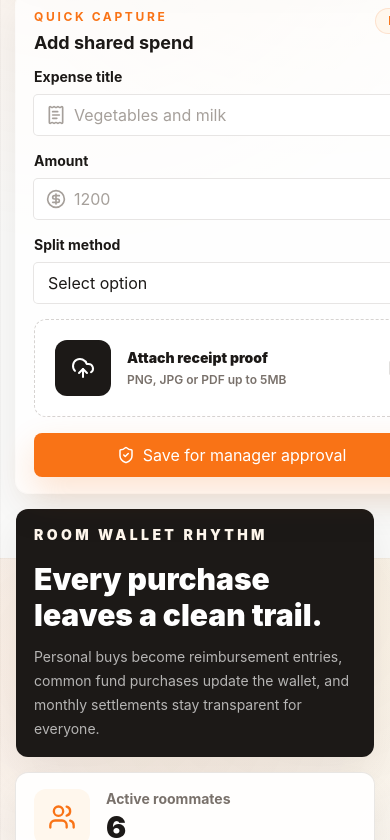
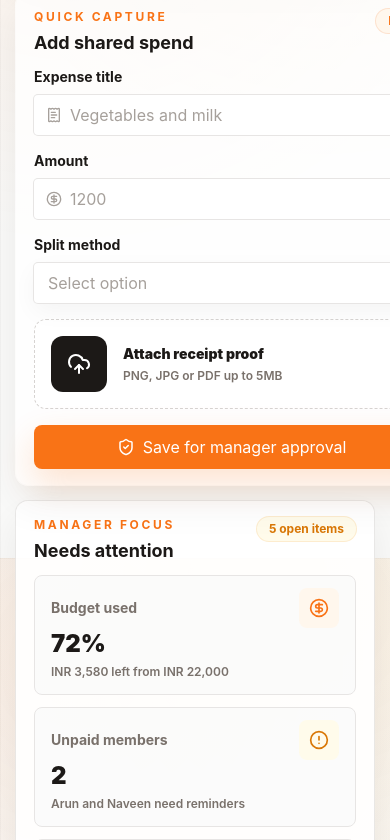
Before and after one commit to JayaramireddyMeeniga/splitwise, a React (Vite) app: page / in a window 390 px wide. Shown: the part 1130-1970 px from the top of the page. Built offline with nearby package versions, Linux system fonts and the light colour scheme.

Commit message:
feat: enhance form components and layout; improve styling, responsiveness, and accessibility

```diff
--- a/src/components/forms/FileUpload.jsx
+++ b/src/components/forms/FileUpload.jsx
@@ -17,7 +17,7 @@ const FileUpload = ({
   return (
     <label
       className={cn(
-        'block rounded-xl border border-dashed border-stone-300 bg-surface/70 p-5 transition hover:border-primary hover:bg-primary-light',
+        'block rounded-xl border border-dashed border-stone-300 bg-surface/70 p-4 transition hover:border-primary hover:bg-primary-light',
         error && 'border-danger/30 bg-danger-light',
         className,
       )}
--- a/src/components/forms/FormInput.jsx
+++ b/src/components/forms/FormInput.jsx
@@ -21,7 +21,7 @@ const FormInput = ({
           error && 'ring-danger/30 focus-within:ring-danger',
         )}
       >
-        {Icon && <Icon className="h-5 w-5 shrink-0 text-stone-400" />}
+        {Icon && <Icon className="h-4 w-4 shrink-0 text-stone-400" />}
         <input
           id={inputId}
           className={cn(
--- a/src/components/forms/FormSelect.jsx
+++ b/src/components/forms/FormSelect.jsx
@@ -1,5 +1,14 @@
-import { ChevronDown } from 'lucide-react'
+import { useId, useMemo, useState } from 'react'
+import { Check, ChevronDown } from 'lucide-react'
 import { cn } from '../../utils/cn'
+
+const normalizeOption = (option) =>
+  typeof option === 'object'
+    ? option
+    : {
+      label: option,
+      value: option,
+    }
 
 const FormSelect = ({
   label,
@@ -9,39 +18,121 @@ const FormSelect = ({
   placeholder = 'Select option',
   className,
   id,
-  ...props
+  name,
+  value,
+  defaultValue = '',
+  onChange,
+  disabled = false,
 }) => {
-  const selectId = id || props.name
+  const generatedId = useId()
+  const selectId = id || name || generatedId
+  const normalizedOptions = useMemo(() => options.map(normalizeOption), [options])
+  const [open, setOpen] = useState(false)
+  const [internalValue, setInternalValue] = useState(defaultValue)
+  const currentValue = value ?? internalValue
+  const selectedOption = normalizedOptions.find((option) => option.value === currentValue)
+
+  const handleSelect = (nextValue) => {
+    setInternalValue(nextValue)
+    setOpen(false)
+    onChange?.({
+      target: {
+        name,
+        value: nextValue,
+      },
+    })
+  }
 
   return (
-    <label className={cn('block', className)} htmlFor={selectId}>
-      {label && <span className="mb-2 block text-sm font-bold text-ink">{label}</span>}
-      <span
+    <div className={cn('relative block', className)}>
+      {label && (
+        <label className="mb-2 block text-sm font-bold text-ink" htmlFor={selectId}>
+          {label}
+        </label>
+      )}
+
+      <button
+        id={selectId}
+        type="button"
+        disabled={disabled}
+        aria-haspopup="listbox"
+        aria-expanded={open}
+        onClick={() => setOpen((previous) => !previous)}
+        onBlur={() => window.setTimeout(() => setOpen(false), 120)}
         className={cn(
-          'relative flex items-center rounded-sm bg-surface px-3.5 ring-1 ring-stone-200 transition focus-within:ring-2 focus-within:ring-primary',
-          error && 'ring-danger/30 focus-within:ring-danger',
+          'cursor-pointer flex w-full items-center justify-between gap-3 rounded-sm bg-surface px-3.5 py-2 text-left text-sm font-semibold text-ink shadow-[0_8px_24px_rgba(28,25,23,0.045)] ring-1 ring-stone-200 transition hover:ring-primary/35 focus:outline-none focus:ring-2 focus:ring-primary disabled:cursor-not-allowed disabled:opacity-60',
+          open && 'ring-2 ring-primary',
+          error && 'ring-danger/30 focus:ring-danger',
         )}
       >
-        <select
-          id={selectId}
-          className="w-full appearance-none bg-transparent py-2 pr-9 text-sm font-semibold text-ink outline-none"
-          {...props}
-        >
-          {placeholder && <option value="">{placeholder}</option>}
-          {options.map((option) => (
-            <option key={option.value ?? option} value={option.value ?? option}>
-              {option.label ?? option}
-            </option>
-          ))}
-        </select>
-        <ChevronDown className="pointer-events-none absolute right-4 h-4 w-4 text-stone-400" />
-      </span>
+        <span className={cn('truncate', !selectedOption && 'text-stone-400')}>
+          {selectedOption?.label || placeholder}
+        </span>
+        <ChevronDown
+          className={cn(
+            'h-4 w-4 shrink-0 text-stone-400 transition-transform duration-200',
+            open && 'rotate-180 text-primary',
+          )}
+        />
+      </button>
+
+      {open && (
+        <div className="absolute z-50 mt-2 w-full overflow-hidden rounded-xl border border-stone-200 bg-surface p-1.5 shadow-[0_18px_50px_rgba(28,25,23,0.16)]">
+          <div className="max-h-64 overflow-y-auto" role="listbox">
+            {placeholder && (
+              <button
+                type="button"
+                role="option"
+                aria-selected={currentValue === ''}
+                onMouseDown={(event) => event.preventDefault()}
+                onClick={() => handleSelect('')}
+                className={cn(
+                  'cursor-pointer flex w-full items-center justify-between rounded-sm px-3 py-1.5 text-left text-sm font-semibold transition',
+                  currentValue === ''
+                    ? 'bg-primary-light text-primary'
+                    : 'text-stone-500 hover:bg-stone-50 hover:text-ink',
+                )}
+              >
+                {placeholder}
+                {currentValue === '' && <Check className="h-4 w-4" />}
+              </button>
+            )}
+
+            {normalizedOptions.map((option) => {
+              const isSelected = option.value === currentValue
+
+              return (
+                <button
+                  key={option.value}
+                  type="button"
+                  role="option"
+                  aria-selected={isSelected}
+                  onMouseDown={(event) => event.preventDefault()}
+                  onClick={() => handleSelect(option.value)}
+                  className={cn(
+                    'cursor-pointer flex w-full items-center justify-between rounded-sm px-3 py-2 text-left text-sm font-semibold transition',
+                    isSelected
+                      ? 'bg-primary-light text-primary'
+                      : 'text-ink hover:bg-stone-50 hover:text-primary',
+                  )}
+                >
+                  {option.label}
+                  {isSelected && <Check className="h-4 w-4" />}
+                </button>
+              )
+            })}
+          </div>
+        </div>
+      )}
+
+      {name && <input type="hidden" name={name} value={currentValue} />}
+
       {(error || hint) && (
         <span className={cn('mt-2 block text-xs font-semibold', error ? 'text-danger' : 'text-stone-500')}>
           {error || hint}
         </span>
       )}
-    </label>
+    </div>
   )
 }
 
--- a/src/components/layout/CommandDock.jsx
+++ b/src/components/layout/CommandDock.jsx
@@ -19,13 +19,13 @@ const navItems = [
   { label: 'Pay', href: '/payments', icon: CreditCard },
   { label: 'Wallet', href: '/wallet', icon: WalletCards },
   { label: 'Reports', href: '/reports', icon: BarChart3 },
-  { label: 'Alerts', href: '/notifications', icon: Bell },
+  // { label: 'Alerts', href: '/notifications', icon: Bell },
   { label: 'Setup', href: '/settings', icon: Settings },
 ]
 
 const CommandDock = () => (
   <div className="pointer-events-none fixed inset-x-0 bottom-5 z-40 px-3">
-    <nav className="animate-dock-in pointer-events-auto mx-auto flex max-w-5xl items-center gap-2 overflow-x-auto rounded-3xl border border-white/16 bg-charcoal/92 p-2.5 shadow-[0_22px_58px_rgba(28,25,23,0.28)] backdrop-blur-2xl">
+    <nav className="animate-dock-in pointer-events-auto mx-auto flex max-w-4xl items-center gap-5 overflow-x-auto rounded-3xl border border-white/16 bg-charcoal/92 p-2.5 shadow-[0_22px_58px_rgba(28,25,23,0.28)] backdrop-blur-2xl">
       <div className="hidden shrink-0 items-center gap-3 border-r border-white/10 px-3 pr-5 md:flex">
         <div className="grid p-3 place-items-center rounded-xl bg-primary text-base font-black text-white shadow-[0_10px_22px_rgba(249,115,22,0.22)]">
           RX
@@ -42,7 +42,7 @@ const CommandDock = () => (
           to={href}
           className={({ isActive }) =>
             cn(
-              'group flex min-w-16 flex-col items-center justify-center gap-1 rounded-2xl px-3 py-2 text-[11px] font-black transition md:min-w-20',
+              'group flex flex-col items-center justify-center gap-1 rounded-2xl px-5 py-2 text-[11px] font-black transition',
               isActive
                 ? 'bg-primary text-white shadow-[0_12px_26px_rgba(249,115,22,0.22)]'
                 : 'text-white/62 hover:-translate-y-1 hover:bg-white/10 hover:text-white',
--- a/src/components/layout/Navbar.jsx
+++ b/src/components/layout/Navbar.jsx
@@ -24,7 +24,7 @@ const Navbar = () => {
           </div>
           <div className="min-w-0 border-l border-stone-200">
             <p className="text-xs font-black uppercase tracking-[0.2em] text-primary">RoomMateX live room</p>
-            <h2 className="truncate uppercase text-md font-bold text-ink md:text-lg">
+            <h2 className="truncate uppercase text-md font-bold text-ink md:text-[17px]">
               {ledgerMonth} <span className="font-bold text-stone-500">room ledger</span>
             </h2>
           </div>
--- a/src/components/ui/Button.jsx
+++ b/src/components/ui/Button.jsx
@@ -8,7 +8,7 @@ const variants = {
     'bg-surface/90 text-ink ring-1 ring-stone-200/90 backdrop-blur hover:-translate-y-0.5 hover:ring-primary/30 hover:shadow-soft active:translate-y-0',
   accent:
     'bg-secondary text-white shadow-[0_14px_32px_rgba(245,158,11,0.2)] hover:-translate-y-0.5 hover:bg-secondary-hover active:translate-y-0',
-  ghost: 'bg-transparent text-stone-600 hover:bg-surface/72 hover:text-ink',
+  ghost: 'bg-transparent text-stone-600 hover:bg-surface/72 hover:text-ink font-semibold active:bg-surface/80',
   danger: 'bg-danger text-white shadow-[0_16px_35px_rgba(220,38,38,0.22)] hover:brightness-95',
 }
 
--- a/src/pages/Dashboard/Dashboard.jsx
+++ b/src/pages/Dashboard/Dashboard.jsx
@@ -1,7 +1,7 @@
 import { createElement } from 'react'
 import {
-    ArrowUpRight, CalendarDays, CheckCircle2, CircleDollarSign, Plus,
-    ReceiptText, ShieldCheck, Users, WalletCards,
+    AlertCircle, ArrowUpRight, CalendarDays, CheckCircle2, CircleDollarSign,
+    Clock3, Plus, ReceiptText, ShieldCheck, Users, WalletCards,
 } from 'lucide-react'
 import Card, { CardHeader, CardTitle } from '../../components/ui/Card'
 import Button from '../../components/ui/Button'
@@ -63,6 +63,36 @@ const settlements = [
     { name: 'Sai', paid: 'INR 3,000', share: 'INR 3,000', status: 'Settled' },
 ]
 
+const dashboardActions = [
+    {
+        label: 'Budget used',
+        value: '72%',
+        detail: 'INR 3,580 left from INR 22,000',
+        icon: CircleDollarSign,
+        tone: 'bg-primary-light text-primary',
+    },
+    {
+        label: 'Unpaid members',
+        value: '2',
+        detail: 'Arun and Naveen need reminders',
+        icon: AlertCircle,
+        tone: 'bg-secondary-light text-secondary-hover',
+    },
+    {
+        label: 'Reimbursements',
+        value: '3',
+        detail: 'INR 1,840 waiting for approval',
+        icon: ReceiptText,
+        tone: 'bg-primary-light text-primary',
+    },
+]
+
+const upcomingBills = [
+    { label: 'Rent', due: 'Aug 5', amount: 'INR 12,000' },
+    { label: 'Internet', due: 'Aug 10', amount: 'INR 999' },
+    { label: 'Electricity', due: 'Aug 14', amount: 'Estimate pending' },
+]
+
 const Dashboard = () => (
     <>
         <section className="mb-4 flex flex-col gap-3 rounded-xl border border-stone-200/80 bg-surface/70 px-4 py-3 shadow-[0_12px_34px_rgba(28,25,23,0.055)] backdrop-blur-xl md:flex-row md:items-center md:justify-between">
@@ -104,7 +134,7 @@ const Dashboard = () => (
             <Card>
                 <CardHeader>
                     <CardTitle eyebrow="settlement preview">Who pays who</CardTitle>
-                    <Button variant="ghost" icon={ArrowUpRight}>
+                    <Button variant="ghost" className="font-semibold" icon={ArrowUpRight}>
                         Open report
                     </Button>
                 </CardHeader>
@@ -134,22 +164,57 @@ const Dashboard = () => (
         </section>
 
         <section className="mt-4 grid gap-4 lg:grid-cols-3">
-            <Card tone="ink" className="lg:col-span-2">
-                <p className="text-sm font-black uppercase tracking-[0.24em] text-primary-light">room wallet rhythm</p>
-                <h2 className="mt-4 text-3xl font-black">Every purchase leaves a clean trail.</h2>
-                <p className="mt-3 max-w-2xl text-sm leading-6 text-white/68">
-                    Personal buys become reimbursement entries, common fund purchases update the wallet,
-                    and monthly settlements stay transparent for everyone.
-                </p>
+            <Card className="lg:col-span-2">
+                <CardHeader>
+                    <CardTitle eyebrow="manager focus">Needs attention</CardTitle>
+                    <Badge tone="warning">5 open items</Badge>
+                </CardHeader>
+                <div className="grid gap-3 md:grid-cols-3">
+                    {dashboardActions.map(({ label, value, detail, icon, tone }) => (
+                        <div
+                            key={label}
+                            className="rounded-lg border border-stone-200 bg-stone-50/70 px-4 py-3"
+                        >
+                            <div className="flex items-center justify-between gap-3">
+                                <p className="text-sm font-bold text-stone-500">{label}</p>
+                                <div className={`grid p-2.5 place-items-center rounded-lg ${tone}`}>
+                                    {createElement(icon, { className: 'h-5 w-5' })}
+                                </div>
+                            </div>
+                            <p className="text-2xl font-black text-ink">{value}</p>
+                            <p className="mt-0.5 text-xs font-semibold leading-5 text-stone-500">{detail}</p>
+                        </div>
+                    ))}
+                </div>
             </Card>
             <Card>
-                <div className="flex items-center gap-4">
-                    <div className="grid h-14 w-14 place-items-center rounded-xl bg-primary-light text-primary">
-                        <Users className="h-7 w-7" />
-                    </div>
-                    <div>
-                        <p className="text-sm font-bold text-stone-500">Active roommates</p>
-                        <p className="text-3xl font-black text-ink">6</p>
+                <CardHeader>
+                    <CardTitle eyebrow="upcoming">Bill reminders</CardTitle>
+                    <Clock3 className="h-5 w-5 text-primary" />
+                </CardHeader>
+                <div className="space-y-2.5">
+                    {upcomingBills.map((bill) => (
+                        <div
+                            key={bill.label}
+                            className="flex items-center justify-between gap-3 rounded-lg border border-stone-200 bg-surface px-3 py-2"
+                        >
+                            <div>
+                                <p className="text-sm font-black text-ink">{bill.label}</p>
+                                <p className="text-xs font-semibold text-stone-500">Due {bill.due}</p>
+                            </div>
+                            <p className="text-right text-sm font-bold text-stone-700">{bill.amount}</p>
+                        </div>
+                    ))}
+                    <div className="rounded-xl bg-primary-light px-3 py-3">
+                        <div className="flex items-center gap-3">
+                            <div className="grid h-10 w-10 place-items-center rounded-lg bg-surface text-primary">
+                                <Users className="h-5 w-5" />
+                            </div>
+                            <div>
+                                <p className="text-sm font-black text-ink">6 active roommates</p>
+                                <p className="text-xs font-semibold text-stone-600">All settlement shares are calculated for this room.</p>
+                            </div>
+                        </div>
                     </div>
                 </div>
             </Card>
```
